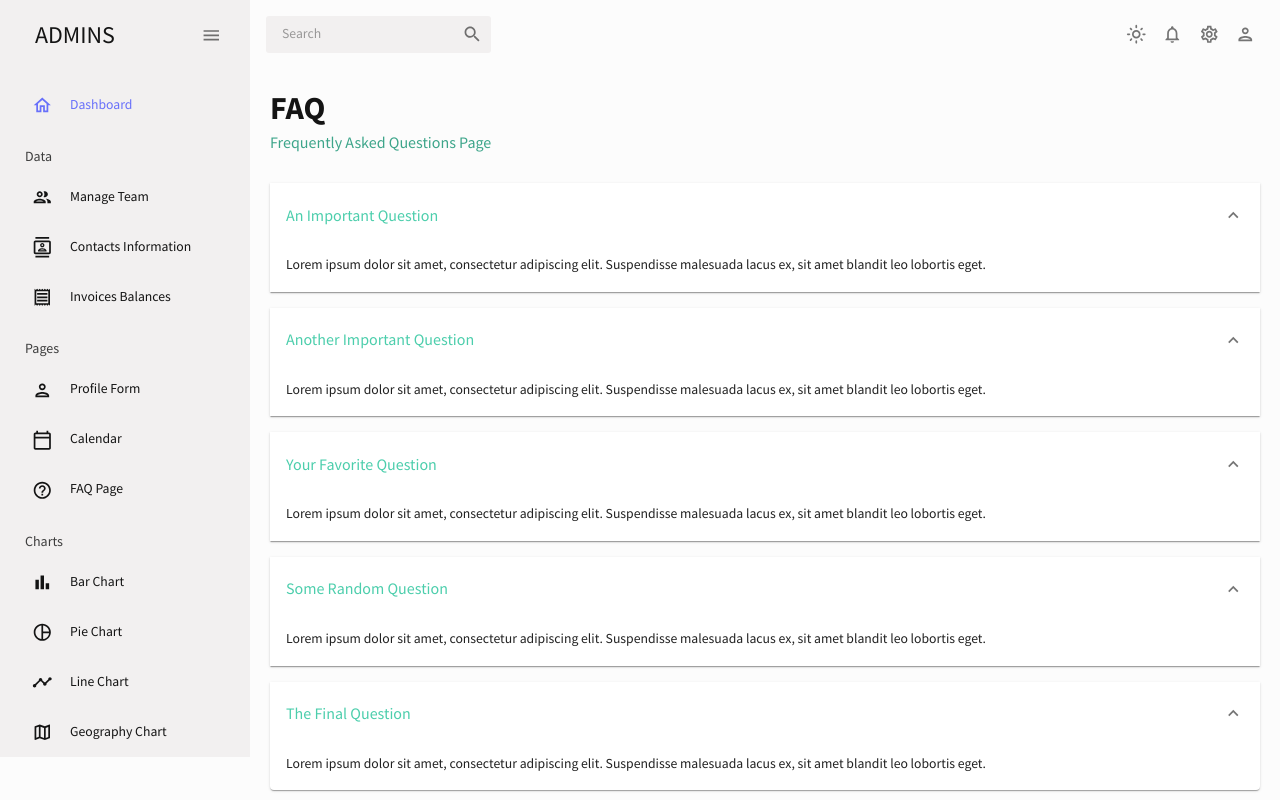
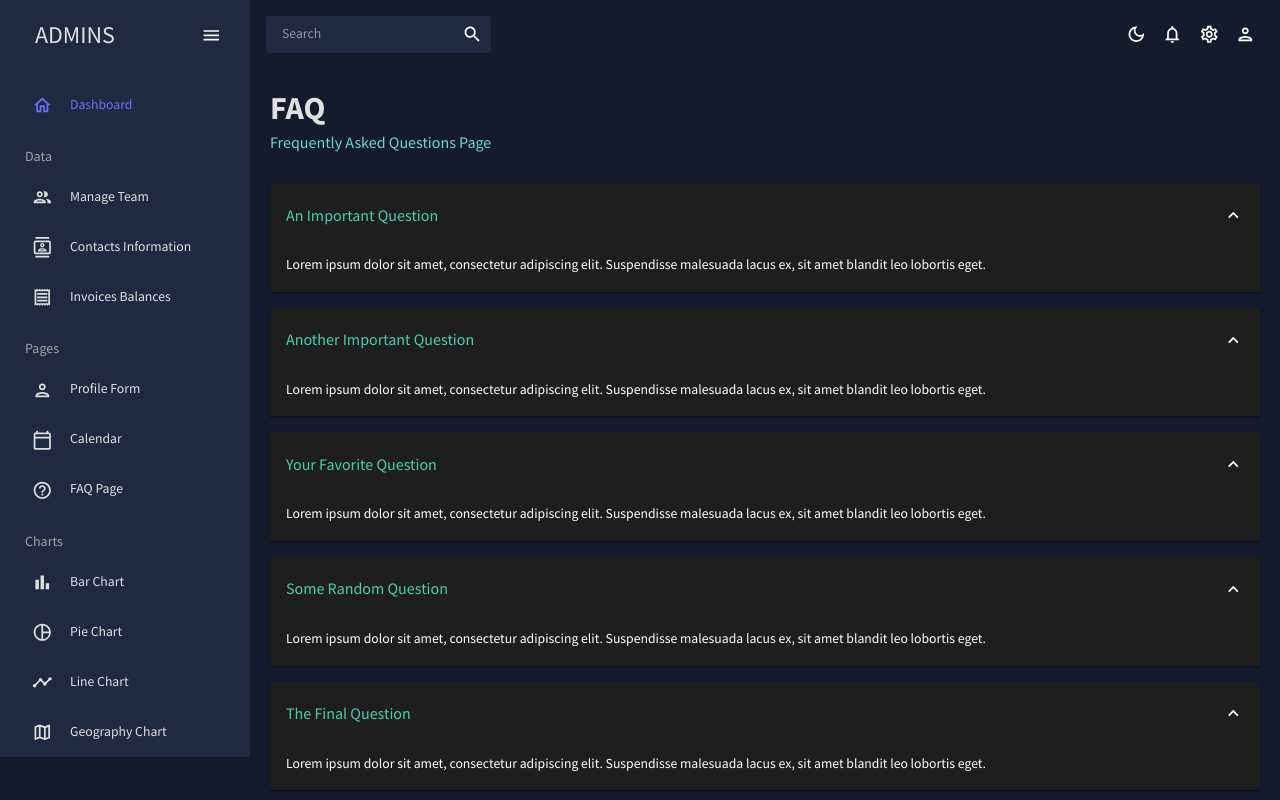
Before and after one commit to foullanifatimazohra/Dashboard-React-JS-MUI, a React (Create React App) app: page /faq in a window 1280 px wide. Built offline with nearby package versions, Linux system fonts and the light colour scheme.

Commit message:
chore : fix warnings

```diff
--- a/src/components/layouts/TopBar.jsx
+++ b/src/components/layouts/TopBar.jsx
@@ -1,4 +1,4 @@
-import { Box, IconButton, colors, useTheme } from "@mui/material";
+import { Box, IconButton, useTheme } from "@mui/material";
 import { useContext } from "react";
 import { tokens, ColorModeContext } from "../../theme";
 import { InputBase } from "@mui/material";
--- a/src/pages/contacts/index.jsx
+++ b/src/pages/contacts/index.jsx
@@ -1,4 +1,4 @@
-import { Box, Toolbar, useTheme } from "@mui/material";
+import { Box, useTheme } from "@mui/material";
 import { DataGrid, GridToolbar } from "@mui/x-data-grid";
 import { tokens } from "../../theme";
 import { mockDataContacts } from "../../data/mockData";
--- a/src/theme.js
+++ b/src/theme.js
@@ -199,7 +199,7 @@ export const ColorModeContext = createContext({
 });
 
 export const useMode = () => {
-  const [mode, setMode] = useState("light");
+  const [mode, setMode] = useState("dark");
 
   const colorMode = useMemo(
     () => ({
```
